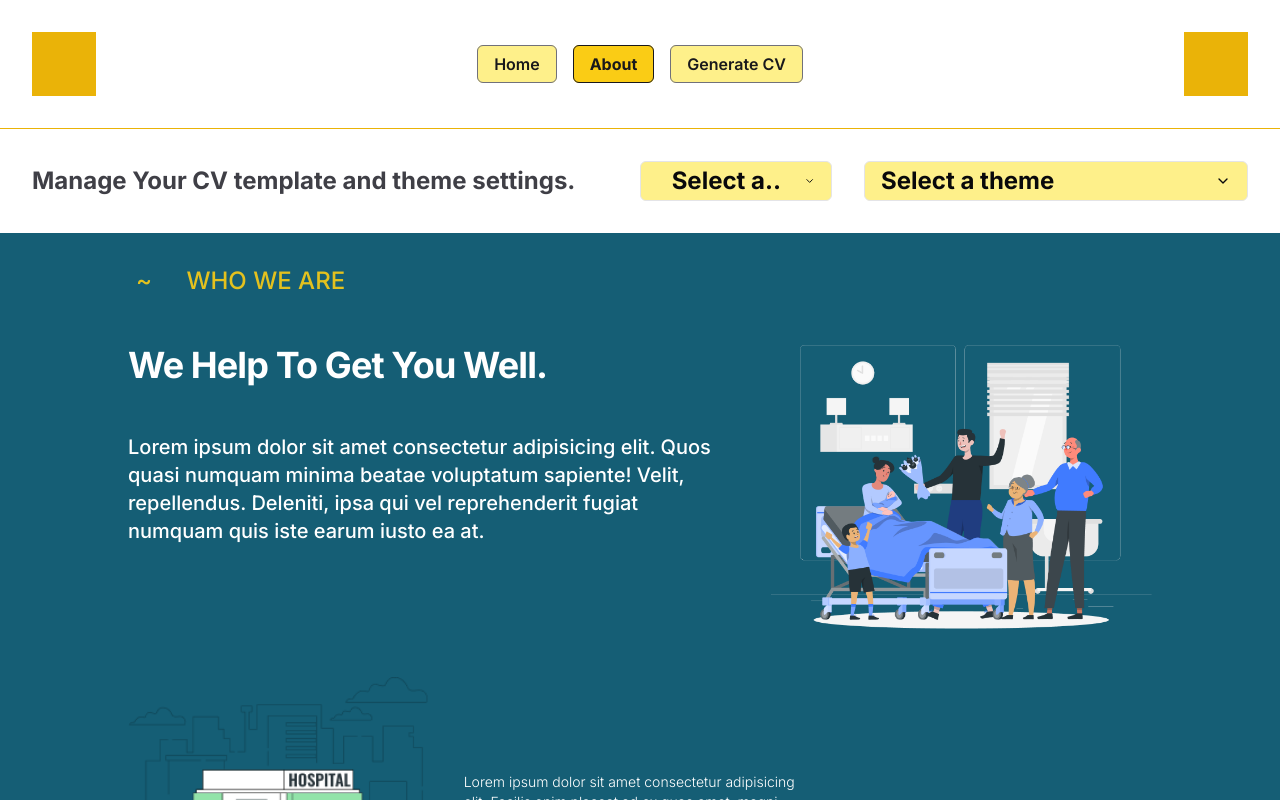
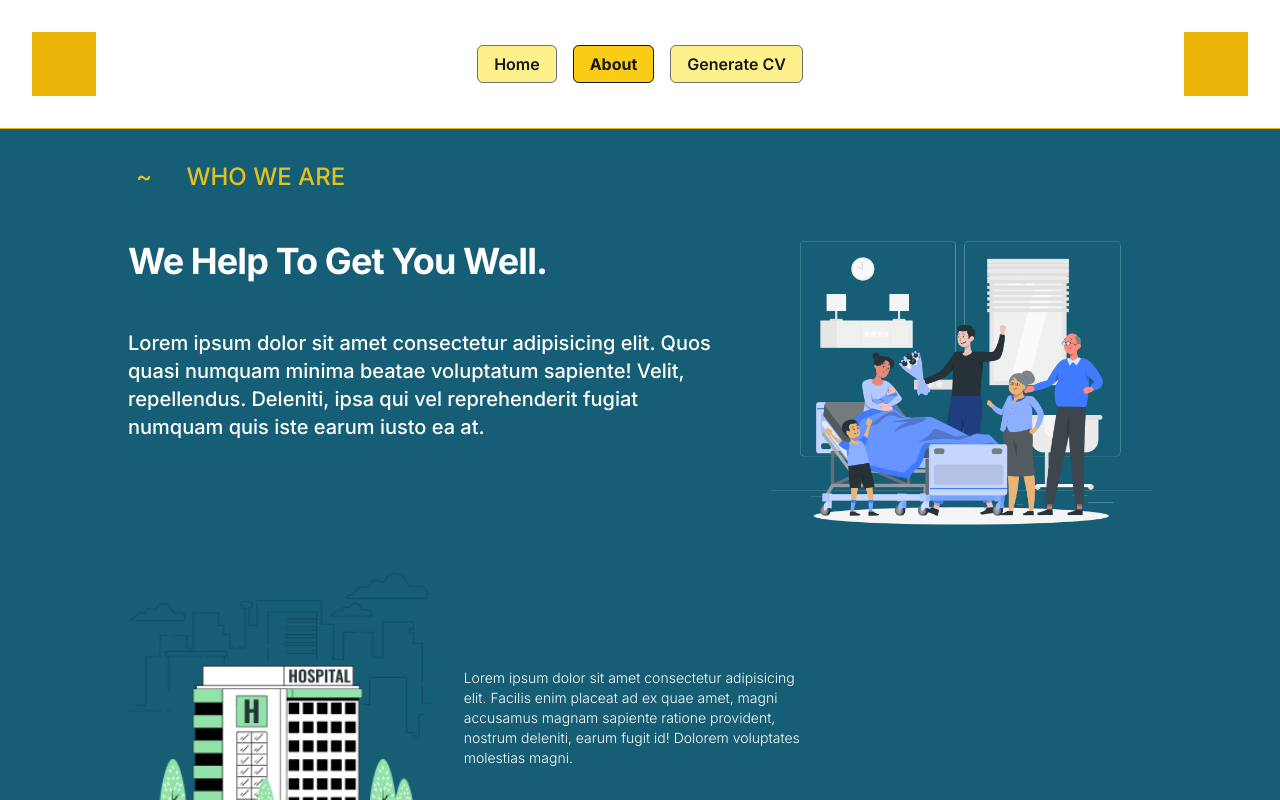
Before and after one commit to sheraz4196/twisto, a Next.js app: page /about in a window 1280 px wide. Shown: the top 800 px of the page. Built offline with nearby package versions, Linux system fonts and the light colour scheme.

Commit message:
feat: theming feature

```diff
--- a/app/about/page.tsx
+++ b/app/about/page.tsx
@@ -3,7 +3,6 @@ import Image from 'next/image';
 export default function About() {
   return (
     <div>
-      <CVGeneratorHeader />
       <div className="flex min-h-screen justify-center bg-cyan-800 p-5  md:p-6 lg:p-8">
         <div className="flex flex-col gap-6 text-white lg:gap-12">
           <div className="ml-2 text-xl font-medium text-yellow-400/90 lg:text-2xl">
--- a/components/cv-designes/classic-one.tsx
+++ b/components/cv-designes/classic-one.tsx
@@ -2,10 +2,8 @@
 import useCVFormStore from '@/stores/cv/cv-form-data-store';
 import Image from 'next/image';
 import { forwardRef } from 'react';
-
 const ClassicOne = forwardRef<HTMLDivElement>((props, ref) => {
   const { cvFormData } = useCVFormStore();
-  console.log(cvFormData);
   return (
     <section className="col-span-2 flex" id="classic-one" ref={ref}>
       <div
--- a/components/cv-designes/monochrome-majesty.tsx
+++ b/components/cv-designes/monochrome-majesty.tsx
@@ -4,8 +4,6 @@ import Image from 'next/image';
 import useCVThemeStore from '@/stores/cv/cv-theme-store';
 const MonochromeMajesty = forwardRef<HTMLDivElement>((props, ref) => {
   const { cvTheme } = useCVThemeStore();
-  const theme = `theme-${cvTheme}`;
-
   return (
     <section
       className={`${cvTheme === 'Azure-Aura' ? 'theme-Azure-Aura' : ''}
--- a/components/cv-designes/pedro.tsx
+++ b/components/cv-designes/pedro.tsx
@@ -2,13 +2,8 @@
 import { forwardRef } from 'react';
 import Image from 'next/image';
 import useCVThemeStore from '@/stores/cv/cv-theme-store';
-import { Themes } from '@/constants';
 const Pedro = forwardRef<HTMLDivElement>((props, ref) => {
   const { cvTheme } = useCVThemeStore();
-
-  const border = cvTheme;
-  const text = '';
-  const background = '';
   return (
     <section className="col-span-2 flex items-center justify-center" id="classic-one" ref={ref}>
       <div className="flex flex-row justify-center  gap-6 border-t-4 border-solid  border-black p-8 text-start lg:gap-10">
```
